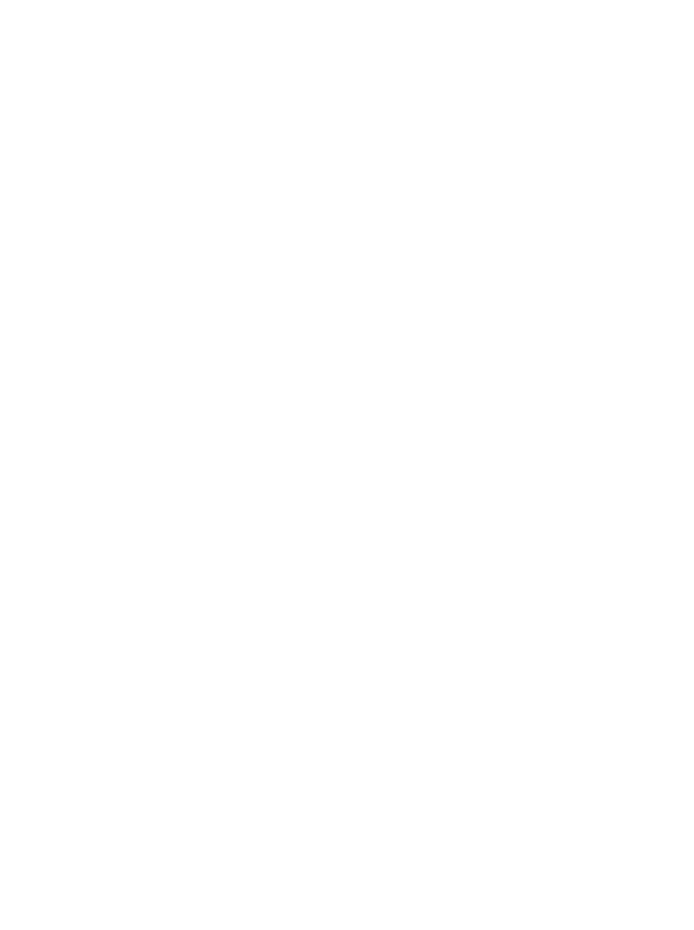
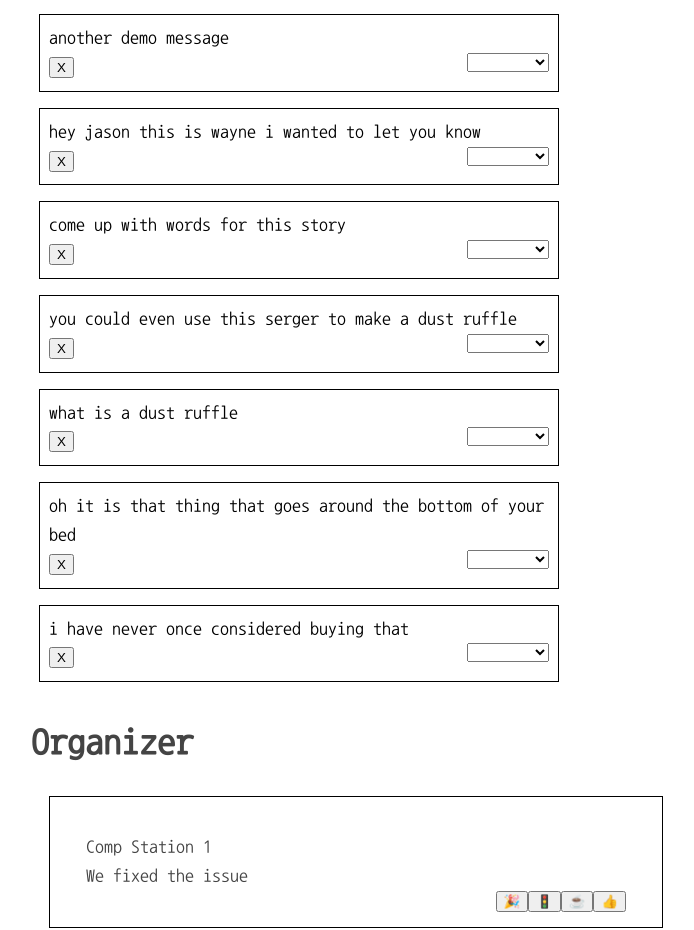
Before and after one commit to karamyren/the-iron-guild, a Svelte app: page / in a window 1280 px wide. Shown: the part 209-1139 px from the top of the page, without its empty margins (284-978 px from the left). Before the commit the page ends 800 px from the top, so only its background shows below. Built offline with nearby package versions, Linux system fonts and the light colour scheme; no server answers.

Commit message:
organizer and whiteboard pages

```diff
--- a/src/App.svelte
+++ b/src/App.svelte
@@ -1,7 +1,13 @@
 <script>
+  import Whiteboard from "./pages/Whiteboard.svelte";
+  import Emojis from "./pages/Organizer.svelte";
   import AllMessages from "./pages/AllMessages.svelte";
 </script>
 
 <main>
-  <AllMessages />
+
+
+  <Whiteboard />
+  <Emojis />
+ <!-- <AllMessages /> -->
 </main>
--- /dev/null
+++ b/src/lib/EmojiReact.svelte
@@ -0,0 +1,12 @@
+<script>
+    let emojis = [
+    {item:'thumbsup', image:'👍'},
+    {item:'coffee', image:'☕'},
+    {item:'woah', image:'🚦'},
+    {item:'party', image:'🎉'}
+]
+</script>
+
+{#each emojis as emoji, i}
+    <button>{emoji.image}</button>
+{/each}
--- a/src/pages/AllMessages.svelte
+++ b/src/pages/AllMessages.svelte
@@ -1,10 +1,10 @@
 <script>
     import { onMount } from 'svelte';
     import { GetAllMessageHashesRoute } from '../lib/routes.js';
+
     import MessageDateTime from '../api-components/MessageDateTime.svelte';
     import MessageTranscript from '../api-components/MessageTranscript.svelte';
     import MessageAudio from '../api-components/MessageAudio.svelte';
-
 
     let messages = [];
     let api = GetAllMessageHashesRoute();
@@ -33,17 +33,13 @@
 {#await promise}
     <p>await</p>
 {:then value}
-
     {#each messages as message, i}
         <ul>
             Message {i} | <MessageDateTime messageHash={message.messageHash}/> <br/>
             <MessageTranscript messageHash={message.messageHash}/> <br/>
             <MessageAudio messageHash={message.messageHash}/>
-
         </ul>
-        <hr>
     {/each}
-
 {:catch error}
     <p>error</p>
 {/await}
--- /dev/null
+++ b/src/pages/Organizer.svelte
@@ -0,0 +1,60 @@
+<script>
+    import { handle_promise } from "svelte/internal";
+    import EmojiReact from "../lib/EmojiReact.svelte";
+let messages =
+[
+    {text:'We fixed the issue', heraldry:'', from:'Comp Station 1', color:'blue2'},
+    {text:'I need to order a new thing so that this other thing doesnt happen', heraldry:'', from:'Tom', color:'blue1'},
+    {text:'hey jason this is wayne i want to check in with you', heraldry:'', from:'Wayne', color:'blue1'},
+    {text:'there is a noise but im going to keep going', heraldry:'', from:'Extruder 4', color:'blue1'},
+    {text:'im out of material here so im going to stop for the day', heraldry:'', from:'Extruder 4', color:'blue1'},
+    {text:'everything is great', heraldry:'', from:'Extruder 4', color:'blue1'},
+    {text:'here is an update', heraldry:'', from:'Extruder 4', color:'blue1'},
+    {text:'one last thing', heraldry:'', from:'Comp Station 1', color:'blue2'}
+]
+
+let emojis = [
+    {item:'thumbsup', image:'👍'},
+    {item:'coffee', image:'☕'},
+    {item:'woah', image:'🚦'},
+    {item:'party', image:'🎉'}
+]
+
+function clickEmoji(image, message){
+    console.log(message)
+    //add it to the message
+    //message.text = image + message.text;
+    //make svelte rerender
+    //messages = messages;
+    message.heraldry = message.heraldry + image;
+    messages = messages;
+}
+
+
+
+</script>
+
+<h1>Organizer</h1>
+
+{#each messages as message, index (message)}
+    <div>
+        {message.from}
+        {message.heraldry}<br/>
+        {message.text} <br/>
+        <!--<EmojiReact />-->
+        {#each emojis as emoji, i}
+            <button on:click={() => clickEmoji(emoji.image, message)}>{emoji.image}</button>
+        {/each}
+    </div>
+{/each}
+
+<style>
+    div {
+        border: 1px solid black;
+        padding: 2em;
+        margin: 1em;
+    }
+    button {
+        float:right;
+    }
+</style>
--- /dev/null
+++ b/src/pages/Whiteboard.svelte
@@ -0,0 +1,130 @@
+<script>
+    import { text } from "svelte/internal";
+    import {flip} from 'svelte/animate';
+
+let colors =
+[
+    {text:'demo message about things', location:0, color:'blue2'},
+    {text:'another demo message', location:0, color:'blue1'},
+    {text:'hey jason this is wayne i wanted to let you know', location:0, color:'blue1'},
+    {text:'come up with words for this story ', location:0, color:'blue1'},
+    {text:'you could even use this serger to make a dust ruffle', location:0, color:'blue1'},
+    {text:'what is a dust ruffle', location:0, color:'blue1'},
+    {text:'oh it is that thing that goes around the bottom of your bed', location:0, color:'blue1'},
+    {text:'i have never once considered buying that', location:0, color:'blue2'}
+]
+
+    function itBeClicked(index){
+        console.log("clicked " + index);
+    }
+
+    let hovering = false;
+
+    const drop = (event, target) => {
+    event.dataTransfer.dropEffect = 'move';
+    const start = parseInt(event.dataTransfer.getData("text/plain"));
+    const newTracklist = colors
+
+    if (start < target) {
+      newTracklist.splice(target + 1, 0, newTracklist[start]);
+      newTracklist.splice(start, 1);
+    } else {
+      newTracklist.splice(target, 0, newTracklist[start]);
+      newTracklist.splice(start + 1, 1);
+    }
+    colors = newTracklist
+    hovering = null
+    }
+
+    const dragstart = (event, i) => {
+        event.dataTransfer.effectAllowed = 'move';
+        event.dataTransfer.dropEffect = 'move';
+        const start = i;
+        event.dataTransfer.setData('text/plain', start);
+    }
+
+
+    //on:click={() => itBeClicked({index})}
+
+    let questions = [
+		{ id: 1, text: ` ` },
+		{ id: 2, text: `Follow Up` },
+		{ id: 3, text: `Done` }
+	];
+
+	let selected;
+
+	let answer = '';
+
+    function removeFromArray (index) {
+        colors.splice(index, 1);
+        colors = colors;
+    }
+
+
+</script>
+
+<h1>Whiteboard</h1>
+{#each colors as color, index (color)}
+    <div
+        class={color.color}
+        animate:flip
+        draggable={true}
+        on:dragstart={event => dragstart(event, index)}
+        on:drop|preventDefault={event => drop(event, index)}
+        ondragover="return false"
+        on:dragenter={() => hovering = index}
+        class:is-active={hovering === index}>
+
+        {color.text}
+        <br/>
+        <button on:click={() => removeFromArray(index)} >
+            X
+        </button>
+
+        <select >
+            {#each questions as question}
+                <option value={question}>
+                    {question.text}
+                </option>
+            {/each}
+        </select>
+
+    </div>
+{/each}
+
+<style>
+
+div{
+    width:500px;
+    display:inline-block;
+    padding:0.5em;
+    margin:0.5em;
+}
+select {
+    float:right;
+}
+.blue1{
+    background-color: #ffffff;
+    outline: 1px solid #000000;
+    color:#000000;
+}
+.blue2{
+    background-color: #ffffff;
+    outline: 1px solid #000000;
+    color:#000000;
+}
+.blue3{
+    background-color: #55d0ff;
+    color: #55d0ff;
+}
+.blue4{
+    background-color: #00acdf;
+    color:#00acdf;
+}
+.blue5{
+    background-color: #0080bf;
+    color:#0080bf;
+}
+
+</style>
```
